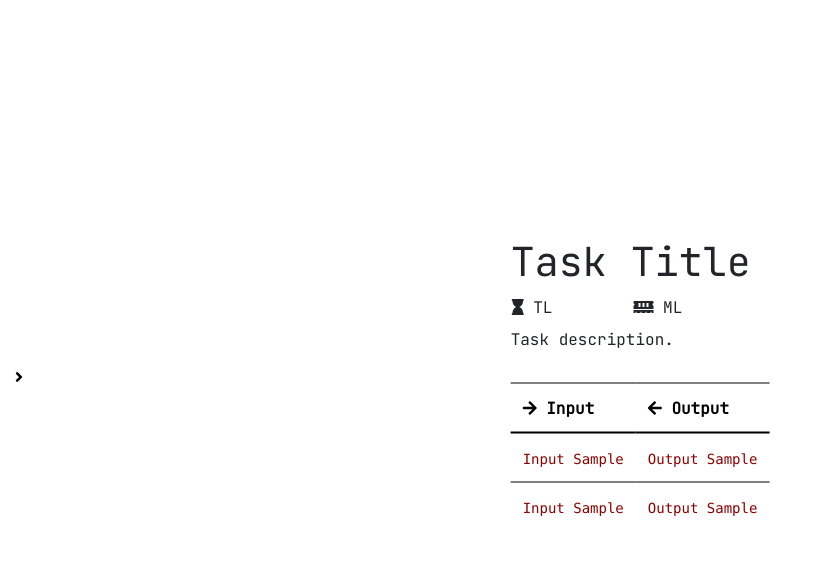
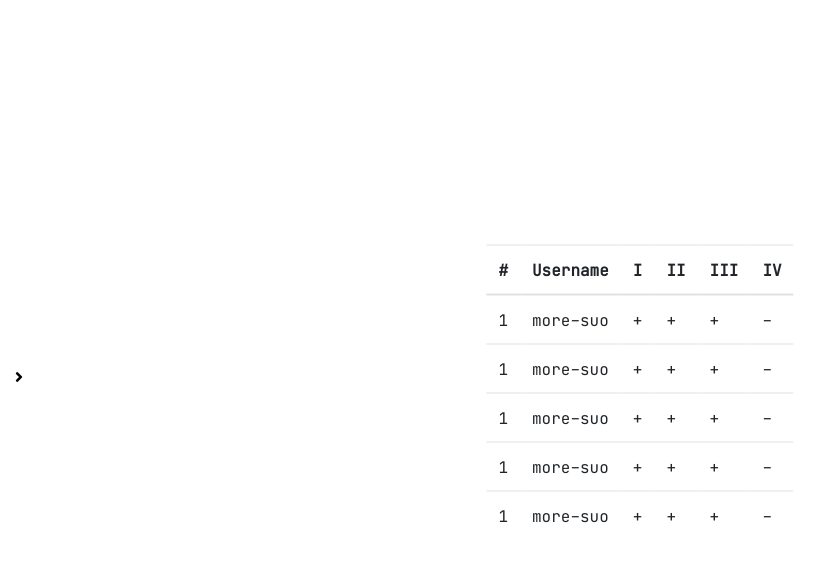
Before and after one commit to arcturus5340/julia, a Django app: template templates/contest.html in a window 1280 px wide, after a click on "Problem IV". Shown: the top 562 px of the page, without its empty margins (0-840 px from the left). Run offline with Django 3.2, Linux system fonts and the light colour scheme; the template is opened without the code that fills it, so the values that code supplies are empty; some libraries are stand-ins or nearby versions.

Commit message:
Add basic standings table

```diff
--- a/templates/contest.html
+++ b/templates/contest.html
@@ -184,46 +184,76 @@
             </div>
 
             <div class="tab-pane fade" id="problem-4-content" role="tabpanel" aria-labelledby="problem-4-tab">
-                <div class="tab-pane fade show active" id="problem-1-content" role="tabpanel" aria-labelledby="problem-1-tab">
-                    <div class="header">
-                        <h1>
-                            Task Title
-                        </h1>
-                    </div>
-
-                    <table class="limits-table">
-                        <tbody>
+                <table class="table standings-table">
+                    <thead>
                         <tr>
-                            <td class="task-parameter"><i class="fas fa-hourglass"></i> TL </td>
-                            <td class="task-parameter"><i class="fas fa-memory"></i> ML </td>
+                            <th>#</th>
+                            <th>Username</th>
+                            <th>I</th>
+                            <th>II</th>
+                            <th>III</th>
+                            <th>IV</th>
                         </tr>
-                        </tbody>
-                    </table>
-
-                    <div class="description">
-                        Task description.
-                    </div>
-
-                    <table class="io-table">
-                        <thead>
+                    </thead>
+                    <tbody>
                         <tr>
-                            <th scope="col"><i class="fas fa-arrow-right"></i> Input </th>
-                            <th scope="col"><i class="fas fa-arrow-left"></i> Output </th>
+                            <td class="number-cell">
+                                1
+                            </td>
+                            <td class="username-cell">
+                                more-suo
+                            </td>
+                            <td class="status-cell">+</td>
+                            <td class="status-cell">+</td>
+                            <td class="status-cell">+</td>
+                            <td class="status-cell">-</td>
                         </tr>
-                        </thead>
-                        <tbody>
-                        <tr>
-                            <td><code>Input Sample</code></td>
-                            <td><code>Output Sample</code></td>
+                        <tr><td class="number-cell">
+                            1
+                        </td>
+                            <td class="username-cell">
+                                more-suo
+                            </td>
+                            <td class="status-cell">+</td>
+                            <td class="status-cell">+</td>
+                            <td class="status-cell">+</td>
+                            <td class="status-cell">-</td>
                         </tr>
-                        <tr>
-                            <td><code>Input Sample</code></td>
-                            <td><code>Output Sample</code></td>
+                        <tr><td class="number-cell">
+                            1
+                        </td>
+                            <td class="username-cell">
+                                more-suo
+                            </td>
+                            <td class="status-cell">+</td>
+                            <td class="status-cell">+</td>
+                            <td class="status-cell">+</td>
+                            <td class="status-cell">-</td>
                         </tr>
-                        </tbody>
-                    </table>
-                </div>
-
+                        <tr><td class="number-cell">
+                            1
+                        </td>
+                            <td class="username-cell">
+                                more-suo
+                            </td>
+                            <td class="status-cell">+</td>
+                            <td class="status-cell">+</td>
+                            <td class="status-cell">+</td>
+                            <td class="status-cell">-</td>
+                        </tr>
+                        <tr><td class="number-cell">
+                            1
+                        </td>
+                            <td class="username-cell">
+                                more-suo
+                            </td>
+                            <td class="status-cell">+</td>
+                            <td class="status-cell">+</td>
+                            <td class="status-cell">+</td>
+                            <td class="status-cell">-</td>
+                        </tr>
+                    </tbody>
+                </table>
             </div>
         </div>
     </div>
```
